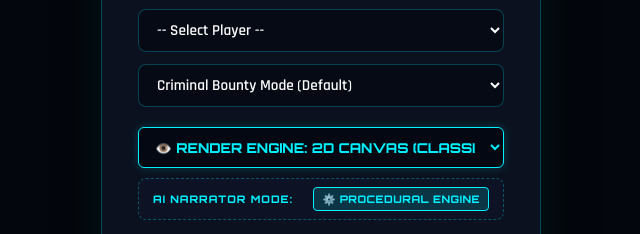
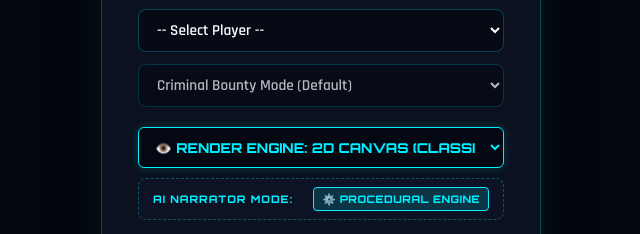
Before and after one commit to vdsperera/viper-hunt, a website with bundled scripts: page index.html in a window 1280 px wide. Shown: the part 403-637 px from the top of the page, 319-959 px from the left. Built offline with nearby package versions, Linux system fonts and the light colour scheme.

Commit message:
feat(ui): disable alternate game modes and lock to Criminal Bounty Mode

```diff
--- a/index.html
+++ b/index.html
@@ -172,10 +172,8 @@
                                 </select>
                             </div>
                             <div class="mode-select">
-                                <select id="mode-dropdown">
+                                <select id="mode-dropdown" disabled>
                                     <option value="mode1" selected>Criminal Bounty Mode (Default)</option>
-                                    <option value="mode2">Treasure Vault Mode</option>
-                                    <option value="mode3">Emotional Death Quest Mode</option>
                                 </select>
                             </div>
                             <div class="render-engine-select" style="width: 100%; margin-top: 8px;">
```
